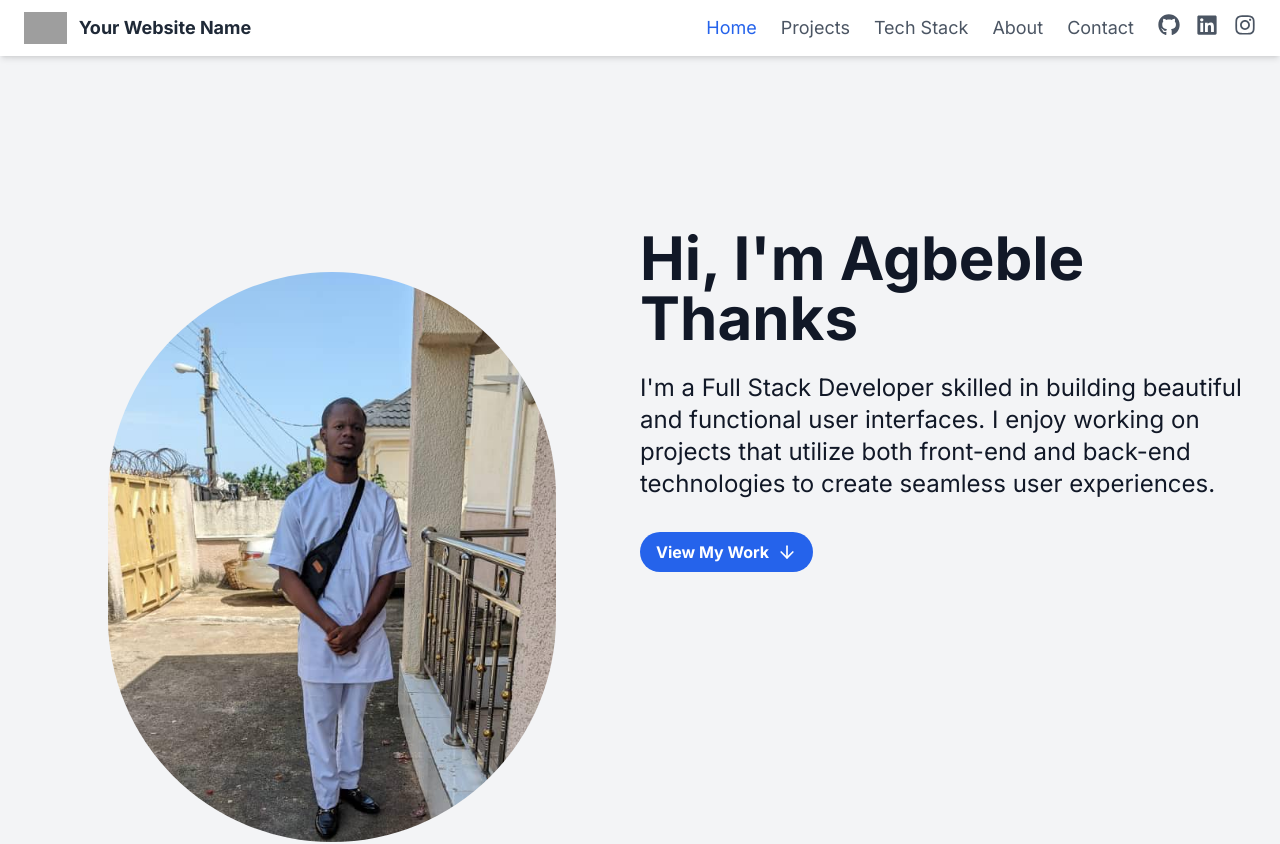
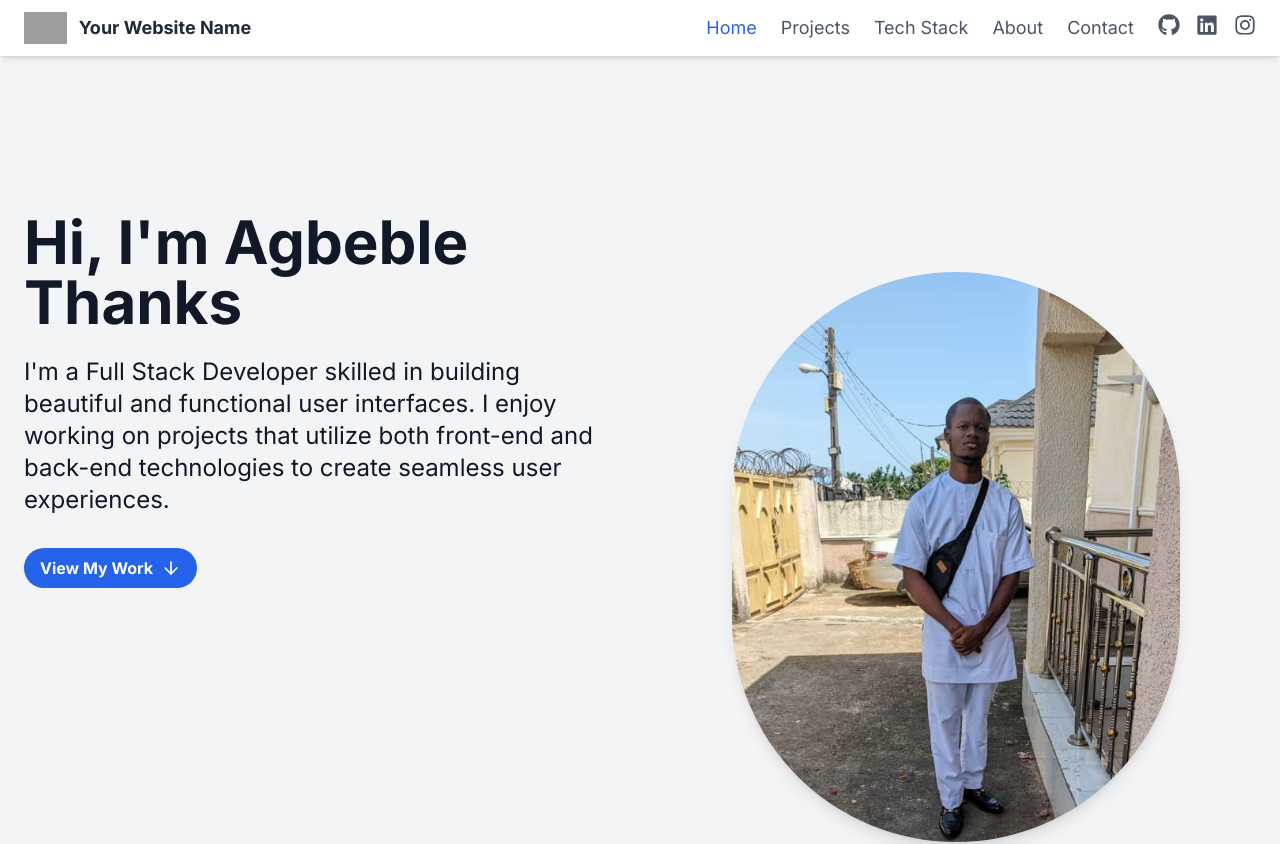
Before and after one commit to thanks299/portfolio, a Next.js app: page / in a window 1280 px wide. Shown: the top 844 px of the page. Built offline with nearby package versions, Linux system fonts and the light colour scheme; grey boxes are pictures that could not be loaded.

Commit message:
Update Hero.tsx

```diff
--- a/app/components/Hero.tsx
+++ b/app/components/Hero.tsx
@@ -1,5 +1,3 @@
-'use client'
-
 import Image from 'next/image';
 import { ArrowDown } from 'lucide-react';
 
@@ -10,8 +8,9 @@ interface HeroProps {
 export default function Hero({ setActiveSection }: HeroProps) {
   return (
     <section id="home" className="min-h-screen flex items-center justify-center">
-      <div className="container mx-auto px-6 flex flex-col md:flex-row items-center">
-        <div className="md:w-1/2 mb-8 md:mb-0">
+      <div className="container mx-auto px-6 flex flex-col md:flex-row-reverse items-center gap-8">
+        {/* Image Section */}
+        <div className="md:w-1/2">
           <div className="relative w-64 h-64 mx-auto md:w-full md:max-w-md">
             <Image
               src="/thanks.jpg"
@@ -19,12 +18,16 @@ export default function Hero({ setActiveSection }: HeroProps) {
               layout="responsive"
               width={500} // Adjust to match image's aspect ratio
               height={500} // Adjust to match image's aspect ratio
-              className="rounded-full"
+              className="rounded-full shadow-lg"
             />
           </div>
         </div>
+
+        {/* Text Section */}
         <div className="md:w-1/2 text-center md:text-left">
-          <h1 className="text-4xl md:text-6xl font-bold mb-6">Hi, I'm Agbeble Thanks</h1>
+          <h1 className="text-4xl md:text-6xl font-bold mb-6">
+            Hi, I'm Agbeble Thanks
+          </h1>
           <p className="text-xl md:text-2xl mb-8">
             I'm a Full Stack Developer skilled in building beautiful and functional user interfaces.
             I enjoy working on projects that utilize both front-end and back-end technologies to create seamless user experiences.
```
